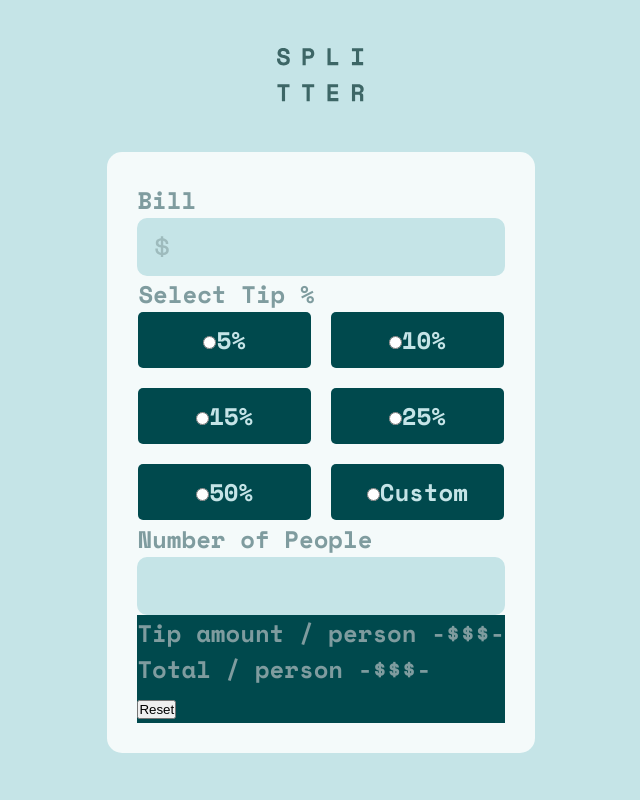
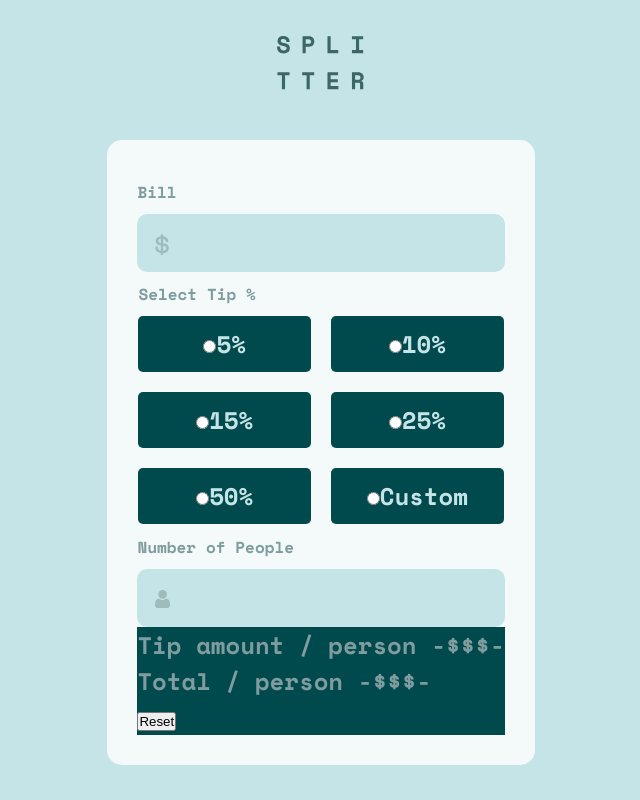
Before and after one commit to kujerocoding/tip-calculator-app, a React (Vite) app: page / in a window 1280 px wide. Shown: the whole page, without its empty margins (319-959 px from the left). Built offline with nearby package versions, Linux system fonts and the light colour scheme.

Commit message:
add styles to the input field number

```diff
--- a/src/App.css
+++ b/src/App.css
@@ -63,7 +63,7 @@ input {
     border-radius: 10px;
 }
 
-.label--bill{
+.label--bill, .label--number--people{
     position: relative;
 }
 
@@ -72,7 +72,7 @@ input {
     width: 50px;
     height: 50px;
     /* background-color: red; */
-    top: 40px;
+    top: 50px;
     left: 0;
     position: absolute;
     background-image: url('/src/assets/images/icon-dollar.svg');
@@ -95,3 +95,22 @@ fieldset > label{
     color: var(--LIGHTGRAYISHCYAN);
     padding-block: 10px;
 }
+
+.label--bill, legend, .label--number--people{
+    font-size: 1rem;
+    padding-block: 10px;
+}
+
+.label--number--people::before{
+    content: "";
+    width: 50px;
+    height: 50px;
+    /* background-color: red; */
+    top: 50px;
+    left: 0;
+    position: absolute;
+    background-image: url('/src/assets/images/icon-person.svg');
+    background-repeat: no-repeat;
+    background-position: center;
+    background-size: 30%;
+}
--- a/src/App.jsx
+++ b/src/App.jsx
@@ -19,7 +19,7 @@ const App = () => {
             <label><input id='fifty' type="radio" />50%</label>
             <label><input id='custom' type="radio" />Custom</label>
           </fieldset>
-          <label htmlFor="">Number of People</label>
+          <label className="label--number--people" htmlFor="">Number of People</label>
           <input type="number" />
         </form>
         <div className='result--container'>
```
